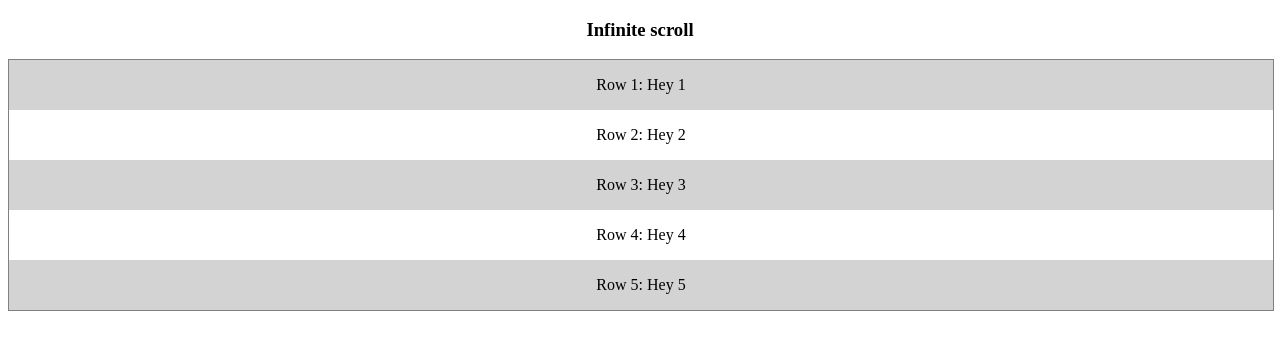
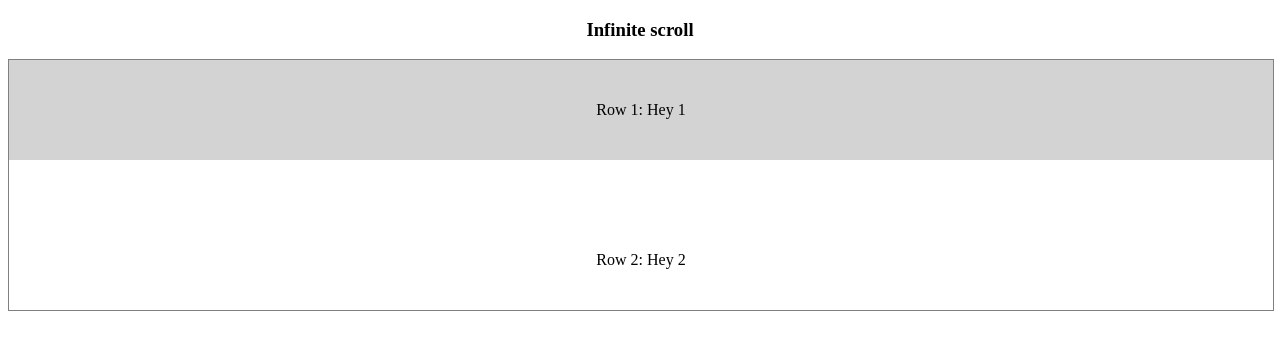
Before and after one commit to antongotech/react-infinite-scroll, a React (Create React App) app: page / in a window 1280 px wide. Shown: the top 350 px of the page. Built offline with nearby package versions, Linux system fonts and the light colour scheme.

Commit message:
General flow changed, cleanup

```diff
--- a/package.json
+++ b/package.json
@@ -3,9 +3,6 @@
   "version": "0.1.0",
   "private": true,
   "dependencies": {
-    "@emotion/react": "^11.9.0",
-    "@emotion/styled": "^11.8.1",
-    "@mui/material": "^5.7.0",
     "@testing-library/jest-dom": "^5.16.4",
     "@testing-library/react": "^13.2.0",
     "@testing-library/user-event": "^13.5.0",
@@ -13,7 +10,6 @@
     "@types/node": "^16.11.35",
     "@types/react": "^18.0.9",
     "@types/react-dom": "^18.0.4",
-    "axios": "^0.27.2",
     "react": "^18.1.0",
     "react-dom": "^18.1.0",
     "react-scripts": "5.0.1",
--- a/src/App.tsx
+++ b/src/App.tsx
@@ -1,31 +1,36 @@
-import React, {CSSProperties} from 'react'
+import React from 'react'
 import InfiniteScroll from './InfiniteScroll/InfiniteScroll'
 
 interface IRow {
     index: number
     style?: React.CSSProperties | undefined
     text?: string
+    height?: number
 }
 
-const Row: React.FC<IRow> = ({index, style, text}) => {
-    const overridenStyles: CSSProperties = {...style, textAlign: 'center', lineHeight: '50px'}
-    return (
-        <div style={overridenStyles}>Row {index}: {text}</div>
-    )
+interface IItem {
+    id: number
+    text: string
+    height?: number
 }
+
+const Row: React.FC<IRow> = ({index, style, text}) => <div>Row {index}: {text}</div>
 
 function App() {
 
-    const its = [{id: 1, text: 'Hey 1'}, {id: 2, text: 'Hey 2'}, {id: 3, text: 'Hey 3'}, {id: 4, text: 'Hey 4'},
-        {id: 5, text: 'Hey 5'}, {id: 6, text: 'Hey 6'}, {id: 7, text: 'Hey 7'}, {id: 8, text: 'Hey 8'},
-        {id: 9, text: 'Hey 9'}, {id: 10, text: 'Hey 10'}, {id: 11, text: 'Hey 11'}, {id: 12, text: 'Hey 12'},
-        {id: 13, text: 'Hey 13'}, {id: 14, text: 'Hey 14'}, {id: 15, text: 'Hey 15'}, {id: 16, text: 'Hey 16'}]
+    const data: IItem[] = [{id: 1, text: 'Hey 1', height: 100}, {id: 2, text: 'Hey 2', height: 200},
+        {id: 3, text: 'Hey 3', height: 25}, {id: 4, text: 'Hey 4', height: 75},
+        {id: 5, text: 'Hey 5', height: 20}, {id: 6, text: 'Hey 6', height: 300},
+        {id: 7, text: 'Hey 7'}, {id: 8, text: 'Hey 8'}, {id: 9, text: 'Hey 9'},
+        {id: 10, text: 'Hey 10'}, {id: 11, text: 'Hey 11', height: 150},
+        {id: 12, text: 'Hey 12'}, {id: 13, text: 'Hey 13'}, {id: 14, text: 'Hey 14'},
+        {id: 15, text: 'Hey 15'}, {id: 16, text: 'Hey 16', height: 500}]
 
     return (
         <>
             <h3 style={{textAlign: 'center'}}>Infinite scroll</h3>
             <InfiniteScroll style={{width: '100%', height: 250}}>
-                {its.map(({id, text}) => <Row key={id} index={id} text={text}/>)}
+                {data.map(({id, text, height}) => <Row key={id} index={id} text={text} height={height}/>)}
             </InfiniteScroll>
         </>
     )
--- a/src/InfiniteScroll/InfiniteScroll.tsx
+++ b/src/InfiniteScroll/InfiniteScroll.tsx
@@ -1,4 +1,4 @@
-import React, {useEffect, useState} from 'react'
+import React, {useEffect, useMemo, useRef, useState} from 'react'
 
 interface IInfiniteScroll {
     style: React.CSSProperties
@@ -6,50 +6,57 @@ interface IInfiniteScroll {
 }
 
 const InfiniteScroll: React.FC<IInfiniteScroll> = ({style, children}) => {
-    const containerRef = React.useRef<HTMLInputElement>(null)
+    const containerRef = useRef<HTMLInputElement>(null)
     const [currentPosition, setCurrentPosition] = useState<number>(0)
     const [renderIndex, setRenderIndex] = useState<number>(0)
+    const renderedItems = useMemo(() => 10, [])
+    const itemsHeight: number[] = useMemo(() => [], [])
 
-    const rendered = 10
-    const itemHeight = 50
-
-    const items = children.map((child, i) =>
+    const items = useMemo(() => {
+        return children.map((child, i) => {
+            itemsHeight.push(child.props.height || 50)
+            const itemPosition = itemsHeight.reduce((acc, next) => acc += next) - itemsHeight[i]
+            return (
                 <div
                     key={child.props.index}
                     style={{
                         width: '100%',
-                height: itemHeight,
+                        height: itemsHeight[i],
                         background: i % 2 === 0 ? 'lightgray' : 'white',
                         position: 'absolute',
                         left: 0,
-                top: i === 0 ? 0 : i * itemHeight
+                        top: i === 0 ? 0 : itemPosition,
+                        display: 'flex',
+                        justifyContent: 'center',
+                        alignItems: 'center',
                     }}>
                     {child}
-        </div>)
+                </div>
+            )
+        })
+    }, [children])
+
+    const averageItemHeight = useMemo(() => itemsHeight.reduce((acc, curr) => acc += curr) / items.length, [])
 
     const [displayedItems, setDisplayedItems] = useState(() => {
-        if (items.length > rendered) {
-            return [...items.slice(0, rendered)]
+        if (items.length > renderedItems) {
+            return [...items.slice(0, renderedItems)]
         } else return items
     })
 
-    // Attaches scroll event to the list, event handles scroll direction and position
     useEffect(() => {
         const onScroll = () => setCurrentPosition(!containerRef.current ? 0 : containerRef.current.scrollTop)
-
         containerRef.current?.addEventListener('scroll', onScroll)
-
         return () => containerRef.current?.removeEventListener('scroll', onScroll)
     }, [])
 
-    // Change last renderIndex of visible items according to amount of scrolled pixels
     useEffect(() => {
-        setRenderIndex(Math.floor(currentPosition / itemHeight))
+        if (renderIndex === Math.floor(currentPosition / averageItemHeight)) return
+        setRenderIndex(Math.floor(currentPosition / averageItemHeight))
     }, [currentPosition])
 
-    // Add element at the end / beginning of list according to renderIndex
     useEffect(() => {
-        setDisplayedItems(items.slice(renderIndex, rendered + renderIndex))
+        setDisplayedItems(items.slice(renderIndex, renderedItems + renderIndex))
     }, [renderIndex])
 
     return (
@@ -58,11 +65,11 @@ const InfiniteScroll: React.FC<IInfiniteScroll> = ({style, children}) => {
                  ...style,
                  border: '1px solid gray',
                  overflowY: 'scroll',
-                 position: 'relative'
+                 position: 'relative',
              }}
         >
             {displayedItems}
-            <div style={{height: items.length * itemHeight}}/>
+            <div style={{height: items.length * averageItemHeight}}/>
         </div>
     )
 }
```
Also changed, not shown: 1 other file (tests, documents, lock files or other folders). Lines whose indentation alone changed are shown as unchanged.
